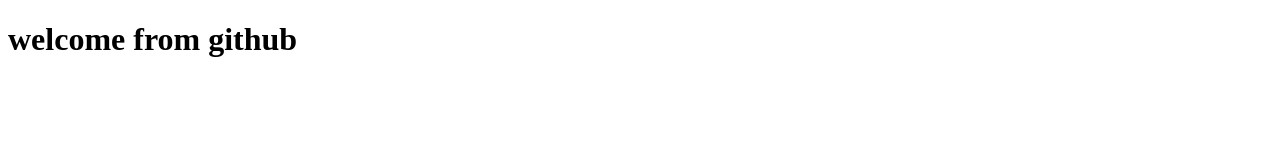
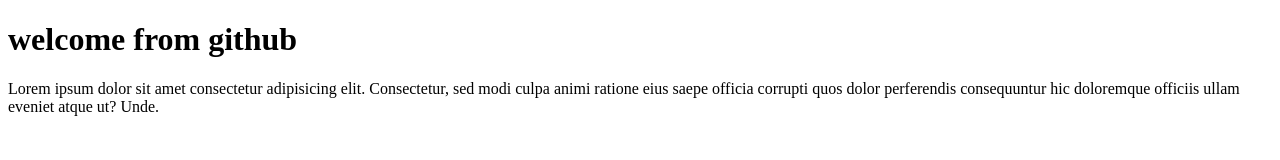
Before and after one commit to sayedazzam15/q2_frontend, a plain HTML site: page index.html in a window 1280 px wide. Drawn offline with Linux system fonts and the light colour scheme.

Commit message:
modified

```diff
--- a/index.html
+++ b/index.html
@@ -10,6 +10,8 @@
 
 <body>
     <h1>welcome from github</h1>
+    <p>Lorem ipsum dolor sit amet consectetur adipisicing elit. Consectetur, sed modi culpa animi ratione eius saepe
+        officia corrupti quos dolor perferendis consequuntur hic doloremque officiis ullam eveniet atque ut? Unde.</p>
 </body>
 
 </html>
```
